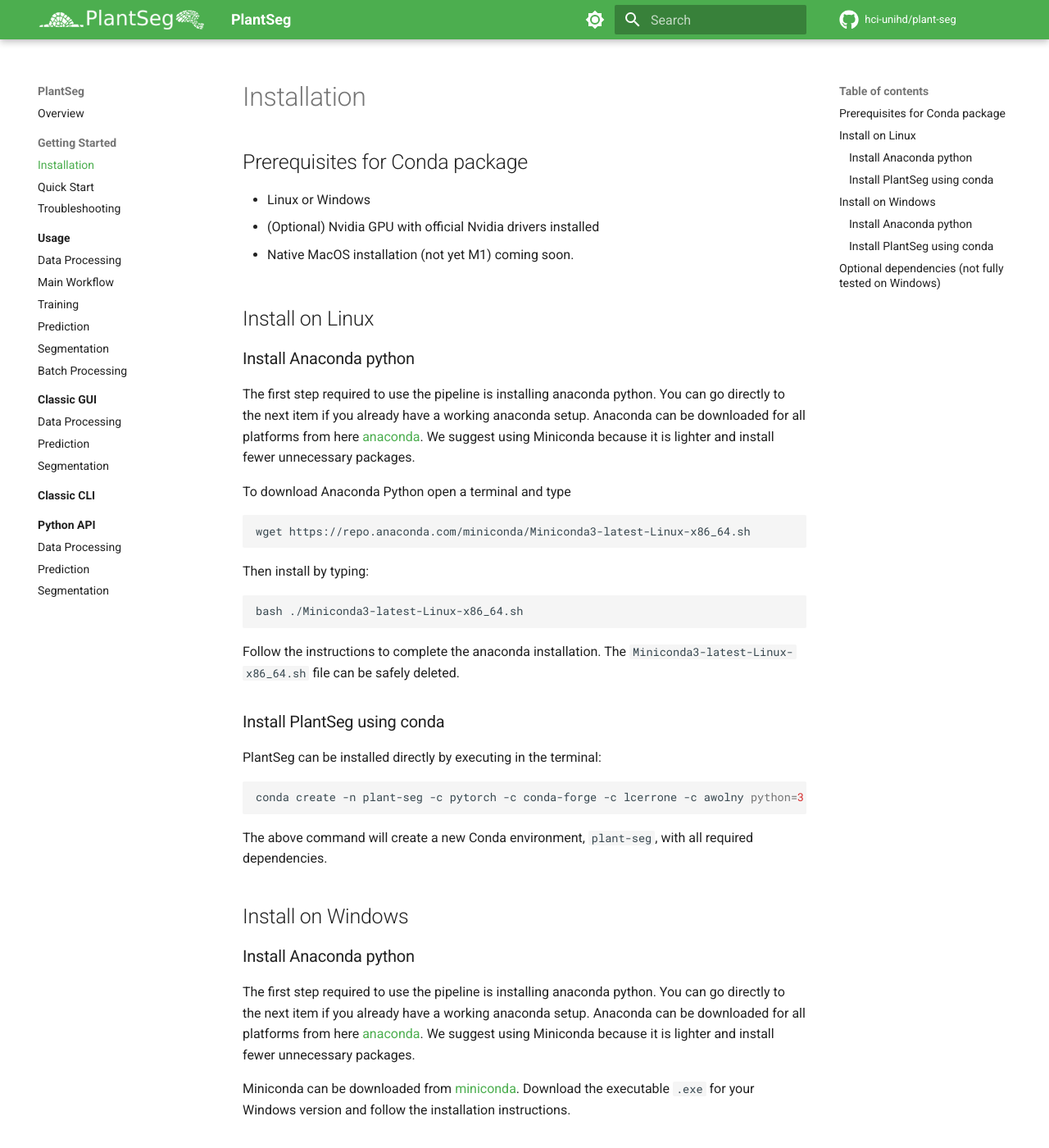
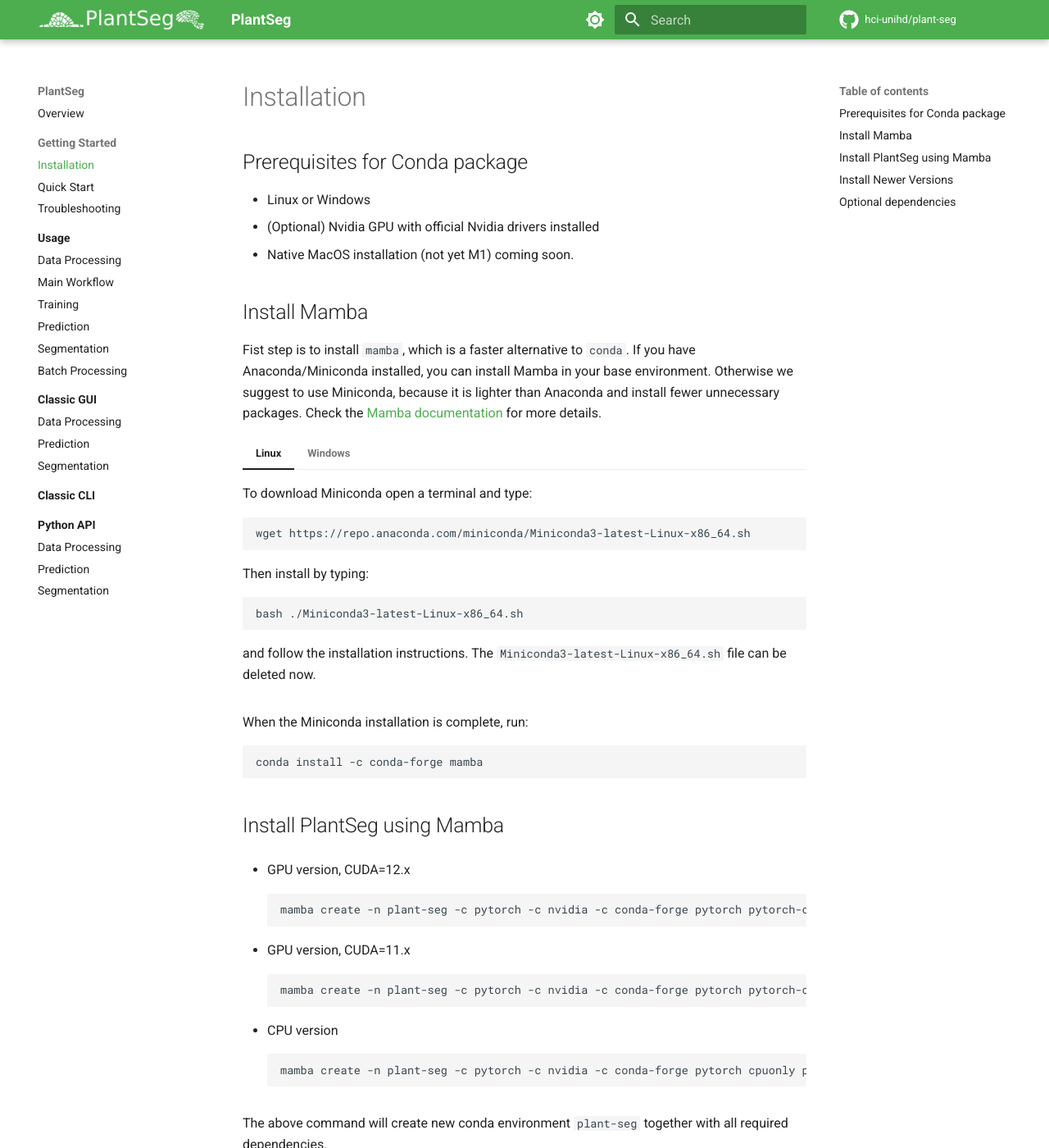
Before and after one commit to kreshuklab/plant-seg, an MkDocs documentation site: the page built from docs/chapters/getting_started/installation.md, in a window 1280 px wide and 1400 px high. Shown: the whole window at 82% size. Built offline with MkDocs 1.6.1 and Material for MkDocs 9.7.7, drawn with Linux system fonts in a browser that asks for light colours; comment, search, counter and statistics services are not loaded; some of the changed text lies outside the part shown.

Commit message:
Doc: Update installation page, fix syntax in README

````diff
--- a/docs/chapters/getting_started/installation.md
+++ b/docs/chapters/getting_started/installation.md
@@ -1,64 +1,109 @@
 # Installation
 
 ## Prerequisites for Conda package
+
 * Linux or Windows
 * (Optional) Nvidia GPU with official Nvidia drivers installed
-
 * Native MacOS installation (not yet M1) coming soon.
 
-## Install on Linux
-### Install Anaconda python
-The first step required to use the pipeline is installing anaconda python.
-You can go directly to the next item if you already have a working anaconda setup. Anaconda can be downloaded for all
-platforms from here [anaconda](https://www.anaconda.com/products/individual). We suggest using Miniconda
-because it is lighter and install fewer unnecessary packages.
+## Install Mamba
 
-To download Anaconda Python open a terminal and type
+Fist step is to install `mamba`, which is a faster alternative to `conda`.
+If you have Anaconda/Miniconda installed, you can install Mamba in your base environment.
+Otherwise we suggest to use Miniconda, because it is lighter than Anaconda and install fewer unnecessary packages.
+Check the [Mamba documentation](https://mamba.readthedocs.io/en/latest/ "Mamba is officially recommended to be installed without Conda, but if you even know this you don't need to read this part of PlantSeg installation guide.") for more details.
+
+=== "Linux"
+
+    To download Miniconda open a terminal and type:
+
+    ```bash
+    wget https://repo.anaconda.com/miniconda/Miniconda3-latest-Linux-x86_64.sh
+    ```
+
+    Then install by typing:
+
+    ```bash
+    bash ./Miniconda3-latest-Linux-x86_64.sh
+    ```
+
+    and follow the installation instructions.
+    The `Miniconda3-latest-Linux-x86_64.sh` file can be deleted now.
+
+=== "Windows"
+
+    Miniconda can be downloaded from [miniconda](https://docs.conda.io/en/latest/miniconda.html).
+    Download the executable `.exe` for your Windows version and follow the installation instructions.
+
+When the Miniconda installation is complete, run:
+
 ```bash
-wget https://repo.anaconda.com/miniconda/Miniconda3-latest-Linux-x86_64.sh
+conda install -c conda-forge mamba
 ```
-Then install by typing:
+
+## Install PlantSeg using Mamba
+
+* GPU version, CUDA=12.x
+
+    ```bash
+    mamba create -n plant-seg -c pytorch -c nvidia -c conda-forge pytorch pytorch-cuda=12.1 pyqt plant-seg
+    ```
+
+* GPU version, CUDA=11.x
+
+    ```bash
+    mamba create -n plant-seg -c pytorch -c nvidia -c conda-forge pytorch pytorch-cuda=11.8 pyqt plant-seg
+    ```
+
+* CPU version
+
+    ```bash
+    mamba create -n plant-seg -c pytorch -c nvidia -c conda-forge pytorch cpuonly pyqt plant-seg
+    ```
+
+The above command will create new conda environment `plant-seg` together with all required dependencies.
+
+## Install Newer Versions
+
+If you want to install a specific version of PlantSeg that is not available on `conda-forge`,
+you can install it from the `lcerrone` channel. For example, you can run the following command:
+
 ```bash
-bash ./Miniconda3-latest-Linux-x86_64.sh
+mamba create -n plant-seg -c pytorch -c nvidia -c conda-forge -c lcerrone pytorch pytorch-cuda=12.1 pyqt plantseg
 ```
-Follow the instructions to complete the anaconda installation.
-The `Miniconda3-latest-Linux-x86_64.sh` file can be safely deleted.
 
-### Install PlantSeg using conda
-PlantSeg can be installed directly by executing in the terminal:
-```bash
-conda create -n plant-seg -c pytorch -c conda-forge -c lcerrone -c awolny python=3.9 pytorch-3dunet=1.3.7 plantseg napari
-```
-The above command will create a new Conda environment, `plant-seg`, with all required dependencies.
+Difference between `conda-forge` and `lcerrone` channels:
 
-## Install on Windows
-### Install Anaconda python
-The first step required to use the pipeline is installing anaconda python.
-You can go directly to the next item if you already have a working anaconda setup. Anaconda can be downloaded for all
-platforms from here [anaconda](https://www.anaconda.com/products/individual). We suggest using Miniconda
-because it is lighter and install fewer unnecessary packages.
+* conda-forge/plant-seg:
+[![Anaconda-Server Badge](https://anaconda.org/conda-forge/plant-seg/badges/version.svg)](https://anaconda.org/conda-forge/plant-seg)
+[![Anaconda-Server Badge](https://anaconda.org/conda-forge/plant-seg/badges/latest_release_date.svg)](https://anaconda.org/conda-forge/plant-seg)
+[![Anaconda-Server Badge](https://anaconda.org/conda-forge/plant-seg/badges/downloads.svg)](https://anaconda.org/conda-forge/plant-seg)
+[![Anaconda-Server Badge](https://anaconda.org/conda-forge/plant-seg/badges/license.svg)](https://anaconda.org/conda-forge/plant-seg)
 
-Miniconda can be downloaded from [miniconda](https://docs.conda.io/en/latest/miniconda.html). Download the
-executable `.exe` for your Windows version and follow the installation instructions.
+* lcerrone/plantseg:
+[![Anaconda-Server Badge](https://anaconda.org/lcerrone/plantseg/badges/version.svg)](https://anaconda.org/lcerrone/plantseg)
+[![Anaconda-Server Badge](https://anaconda.org/lcerrone/plantseg/badges/latest_release_date.svg)](https://anaconda.org/lcerrone/plantseg)
+[![Anaconda-Server Badge](https://anaconda.org/lcerrone/plantseg/badges/downloads.svg)](https://anaconda.org/lcerrone/plantseg)
+[![Anaconda-Server Badge](https://anaconda.org/lcerrone/plantseg/badges/license.svg)](https://anaconda.org/lcerrone/plantseg)
 
-### Install PlantSeg using conda
-PlantSeg can be installed directly by executing in the terminal:
-```bash
-conda create -n plant-seg -c pytorch -c conda-forge -c lcerrone -c awolny python=3.9 pytorch-3dunet=1.3.7 plantseg napari
-```
-The above command will create a new Conda environment, `plant-seg`, with all required dependencies.
+Ultimately you may download this repo and install it from source for the latest version.
 
-## Optional dependencies (not fully tested on Windows)
-Some types of compressed tiff files require an additional package to be load correctly (e.g.: Zlib,
-ZSTD, LZMA, ...). To run PlantSeg on those stacks, you need to install `imagecodecs`.
+## Optional dependencies
+
+*(not fully tested on Windows)*
+
+Some types of compressed tiff files require an additional package to be load correctly (e.g.: Zlib, ZSTD, LZMA, ...).
+To run PlantSeg on those stacks, you need to install `imagecodecs`.
 In the terminal:
+
 ```bash
 conda activate plant-seg
 pip install imagecodecs
 ```
 
-Experimental support for SimpleITK watershed segmentation has been added to PlantSeg version 1.1.8. These features can be used only
-after installing the SimpleITK package:
+Experimental support for SimpleITK watershed segmentation has been added to PlantSeg version 1.1.8.
+These features can be used only after installing the SimpleITK package:
+
 ```bash
 conda activate plant-seg
 pip install SimpleITK
--- a/mkdocs.yml
+++ b/mkdocs.yml
@@ -28,6 +28,7 @@
         icon: material/brightness-4
         name: Switch to light mode
   features:
+    - content.tooltips
     - content.code.annotate
     - navigation.instant
     - navigation.instant.progress
@@ -74,11 +75,17 @@
     - Segmentation: chapters/python_api/segmentation.md
 
 markdown_extensions:
-  - admonition
-  - pymdownx.details
-  - pymdownx.highlight
-  - pymdownx.extra
+  - abbr
   - attr_list
   - md_in_html
+  - admonition
+  - pymdownx.extra
+  - pymdownx.details
+  - pymdownx.snippets
+  - pymdownx.highlight
+  - pymdownx.superfences
   - pymdownx.tabbed:
       alternate_style: true
+  - pymdownx.emoji:
+      emoji_index: !!python/name:material.extensions.emoji.twemoji
+      emoji_generator: !!python/name:material.extensions.emoji.to_svg
````
Also changed, not shown: README.md (+73 -140 lines), 1 other file.
